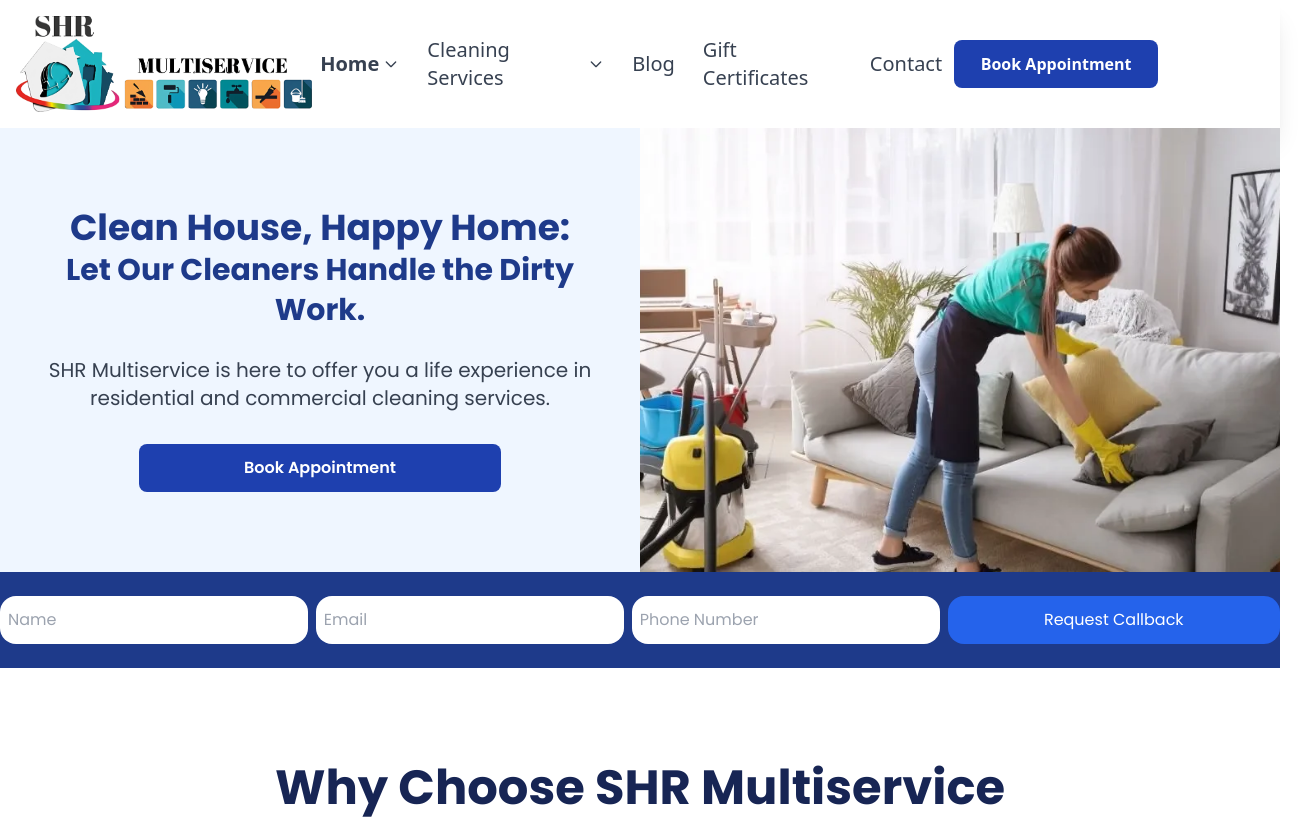
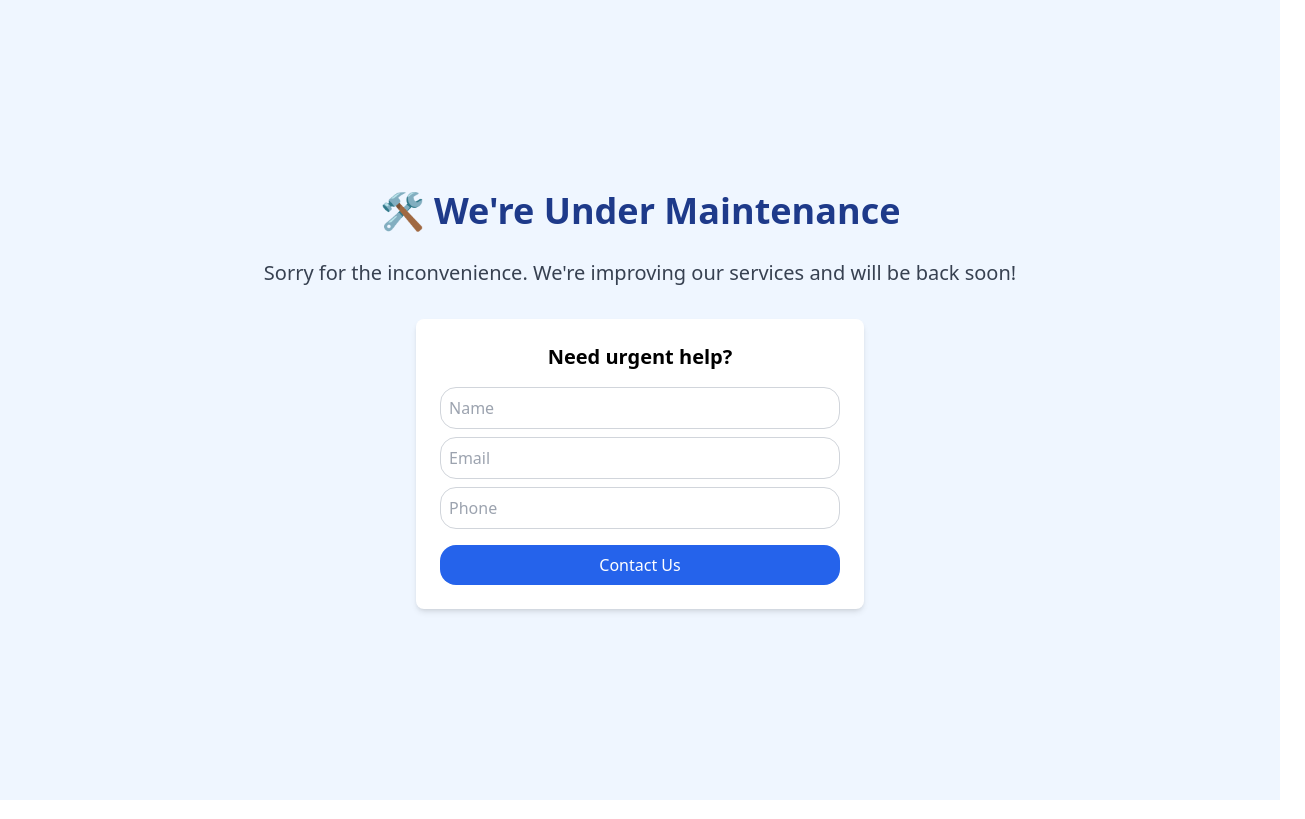
Before and after one commit to GerardoARHernandez/MaidOnCallPage, a React (Vite) app: page / in a window 1280 px wide. Shown: the top 819 px of the page, 1305 px wide, since content can reach past the window. Built offline with nearby package versions, Linux system fonts and the light colour scheme.

Commit message:
Add: Pagina de mantenimiento

```diff
--- a/src/App.jsx
+++ b/src/App.jsx
@@ -34,6 +34,12 @@ import SpecialRequests from "./pages/Services/SpecialRequests";
 import MaintenancePage from "./components/MaintenancePage";
 
 function App() {
+
+  const isMaintenance = true; // Cambiar a false para desactivar
+
+  if (isMaintenance) {
+    return <MaintenancePage />;
+  }
 
   return (
     <>
```
Also changed, not shown: vercel.json.
